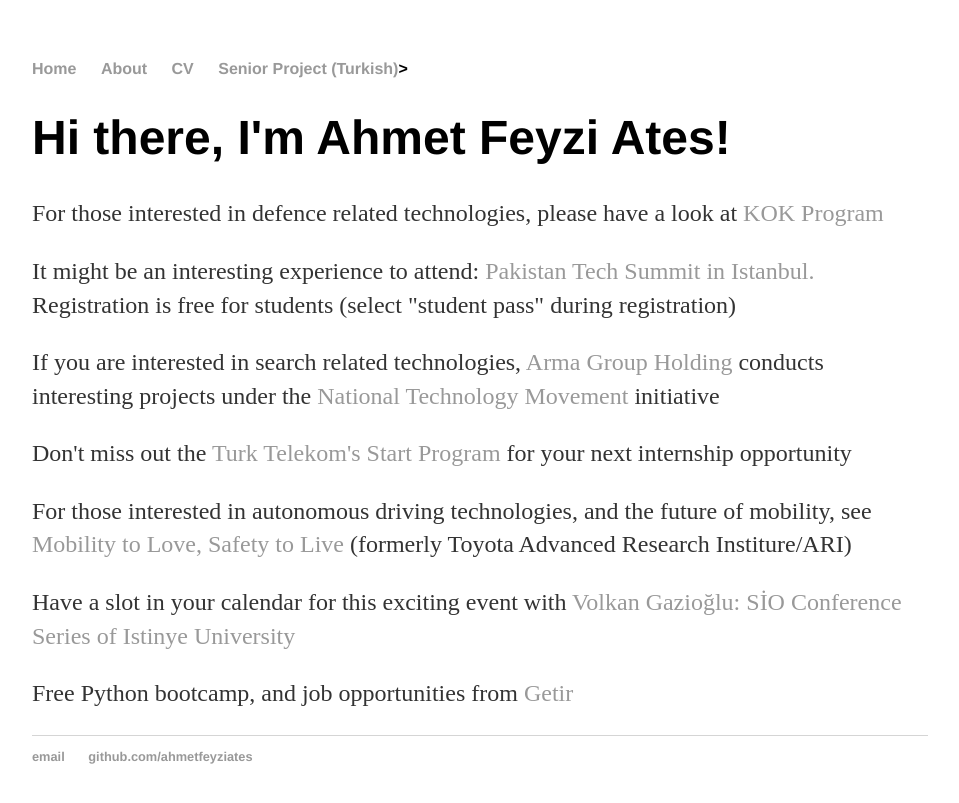
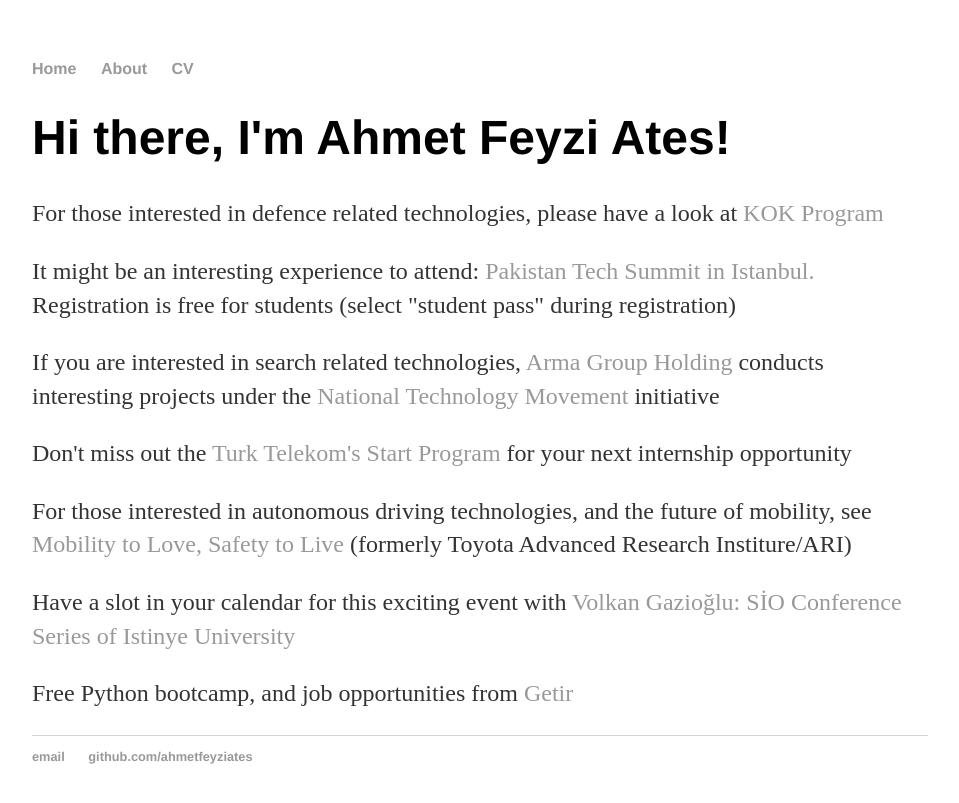
Before and after one commit to ahmetfeyziates/ahmetfeyziates.github.io, a Jekyll site: the page built from index.html, in a window 1280 px wide. Shown: the top 803 px of the page, without its empty margins (160-1119 px from the left). Built offline with Jekyll 4.4.1, drawn with Linux system fonts in a browser that asks for light colours.

Commit message:
Update default.html

```diff
--- a/_layouts/default.html
+++ b/_layouts/default.html
@@ -11,7 +11,7 @@
 	        		<li><a href="/">Home</a></li>
 		        	<li><a href="/about">About</a></li>
 	        		<li><a href="/cv">CV</a></li>
-	        		<!<li><a href="/project">Senior Project (Turkish)</a></li>>
+	        		<!-- <li><a href="/project">Senior Project (Turkish)</a></li> -->
 	    		</ul>
 			</nav>
 			<div class="container">
```
